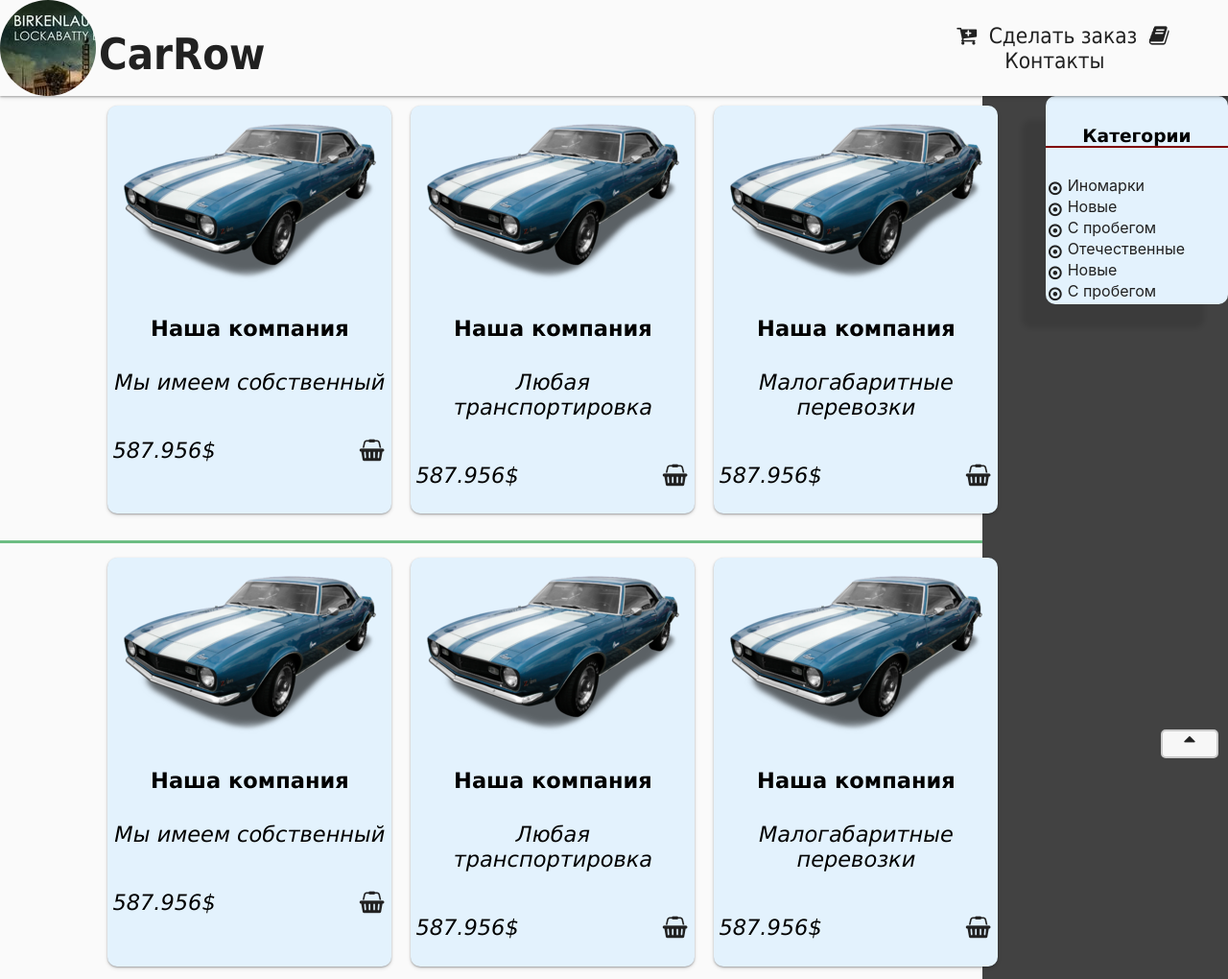
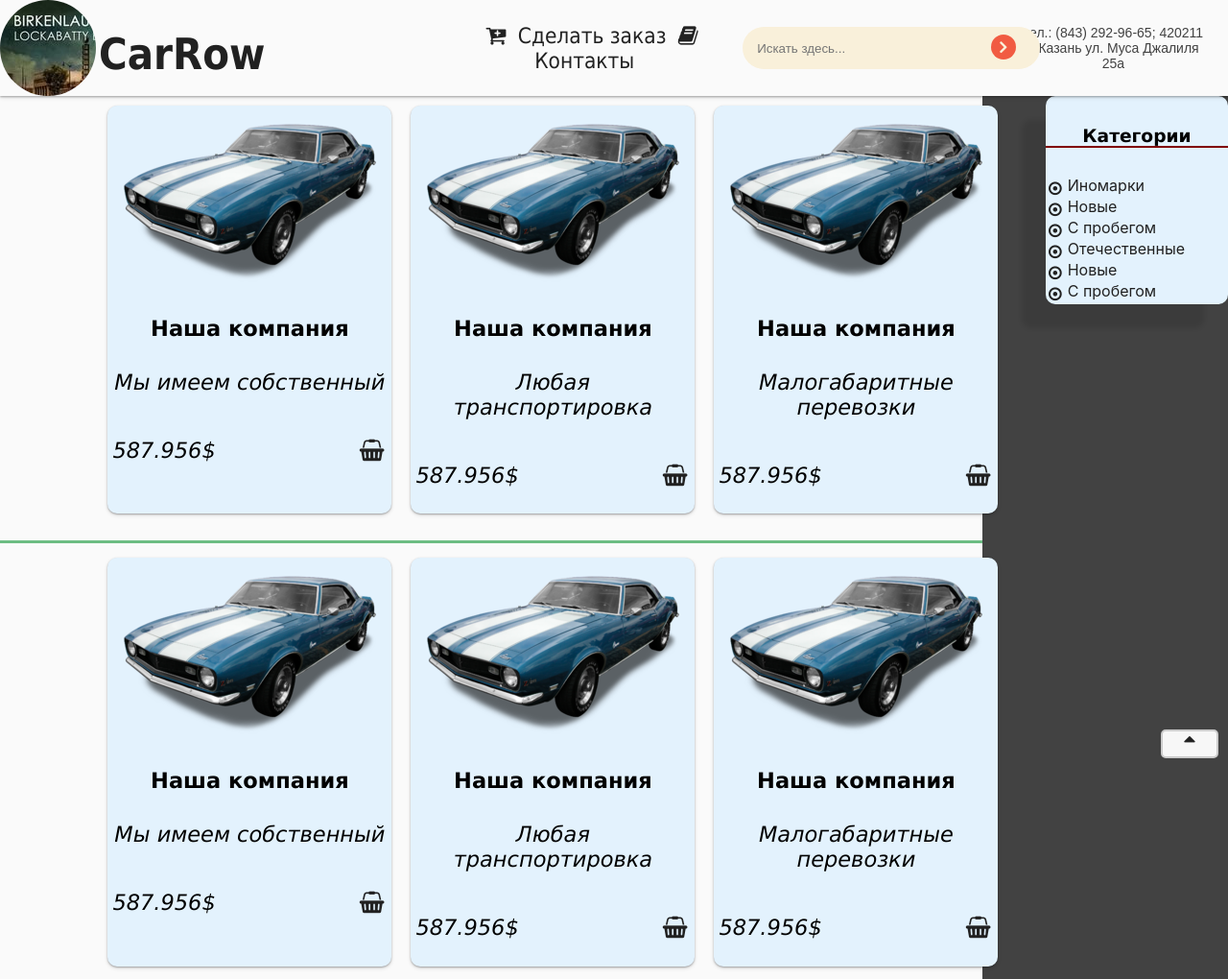
Before and after one commit to AlexeyErmolaev/practice-site, a plain HTML site: page Home.html in a window 1280 px wide. Shown: the top 1020 px of the page at 96% size. Drawn offline with Linux system fonts and the light colour scheme.

Commit message:
add search

```diff
--- a/Home.html
+++ b/Home.html
@@ -23,6 +23,14 @@
 				<a class="contacts-icon-txt" href="#">Контакты</a>
 			</div>
 		</nav>
+		<form>
+		  <input type="text" placeholder="Искать здесь...">
+		  <button type="submit"></button>
+		</form>
+		<div class="about">
+			тел.: (843) 292-96-65; 420211<br />
+			г. Казань ул. Муса Джалиля 25а
+		</div>
 	</header>
 	<main>
 		<div class="conteiner-fluid">
--- a/css/StyleSheet1.css
+++ b/css/StyleSheet1.css
@@ -20,6 +20,9 @@
 	.conteiner-mobile, .col-xs-12{
 		display:none;
 	}
+	nav{
+		margin-left:360px;
+}
 }
 A 	{ text-decoration: none; }
     a:link {color: #212121; padding: 3px; }
@@ -55,6 +58,44 @@ header{
     top:0;
     position: fixed;
 	z-index: 1000;
+}
+.about{
+	margin-right: 2%;
+    font: normal 14px Arial, Helvetica, sans-serif;
+    color: #424242;
+}
+form {
+  position: relative;
+  width: 25%;
+}
+input, button {
+  border: none;
+  outline: none;
+  border-radius: 3px;
+}
+input {
+	border-radius:30px;
+  width: 100%;
+  height: 42px;
+  background: #F9F0DA;
+  padding-left: 15px;
+}
+button {
+	border-radius:30px;
+  height: 26px;
+  width: 26px;
+  position: absolute;
+  top: 8px;
+  right: 8px;
+  background: #F15B42;
+  cursor: pointer;
+}
+button:before {
+  content: "\f105";
+  font-family: FontAwesome;
+  color: #F9F0DA;
+  font-size: 20px;
+  font-weight: bold;
 }
 #header-logo{
 	height:100%;
```
